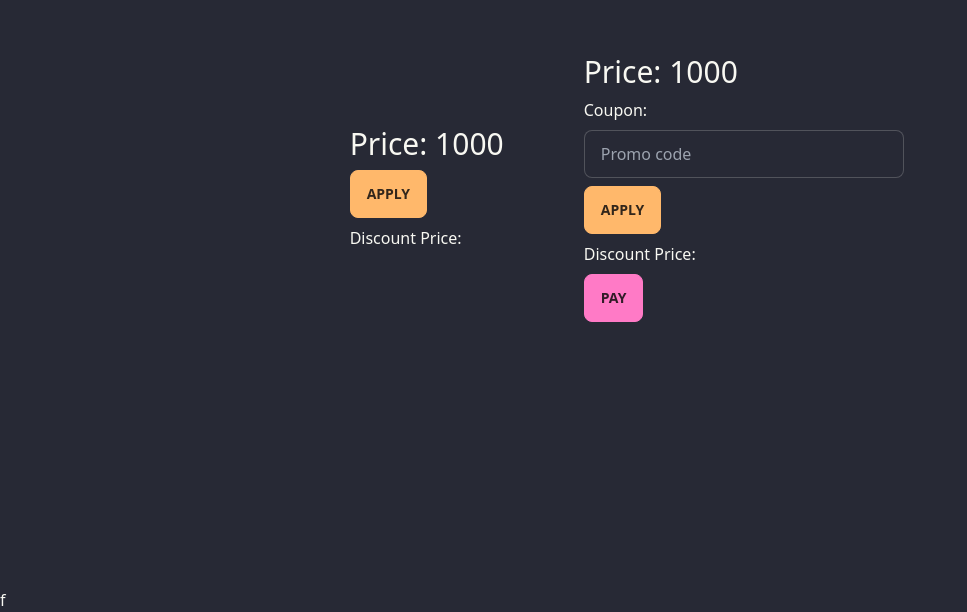
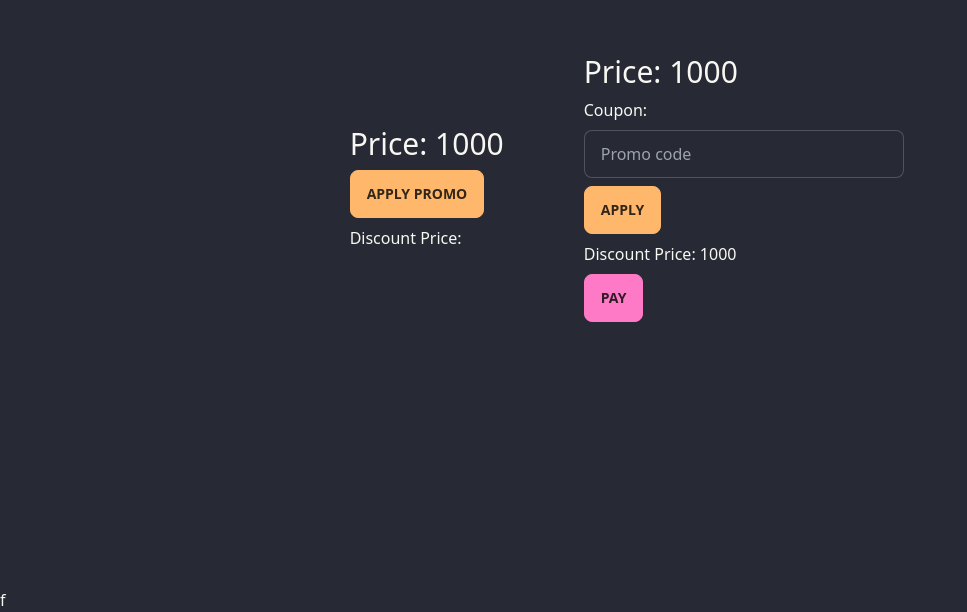
Before and after one commit to imran-it1/Double-Triple, a plain HTML site: page discount.html in a window 1280 px wide. Shown: the part 212-824 px from the top of the page, without its empty margins (0-967 px from the left). Drawn offline with nearby package versions, Linux system fonts and the light colour scheme.

```diff
--- a/discount.html
+++ b/discount.html
@@ -23,7 +23,9 @@
         <!-- Part One -->
         <div class="space-y-2">
           <h1 class="text-3xl">Price: <span id="price">1000</span></h1>
-          <button id="apply-btn" class="btn btn-md btn-accent">Apply</button>
+          <button id="apply-btn" class="btn btn-md btn-accent">
+            Apply Promo
+          </button>
           <p>Discount Price: <span id="actual-price"></span></p>
         </div>
 
@@ -46,7 +48,7 @@
             Apply
           </button>
           <!-- Discout Price -->
-          <p>Discount Price: <span id="discount-price"></span></p>
+          <p>Discount Price: <span id="discount-price">1000</span></p>
           <!-- Pay Button -->
           <button class="btn btn-md btn-primary">Pay</button>
         </div>
```
